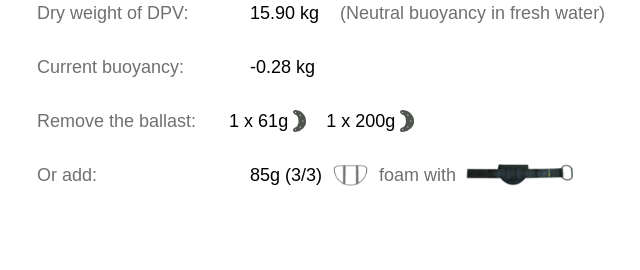
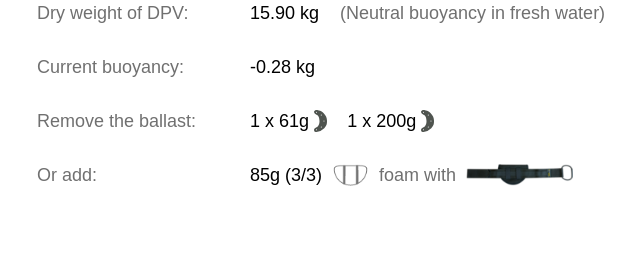
Before and after one commit to LoundGY/loundgy.github.io, a PHP site: page / in a window 1280 px wide. Shown: the part 408-678 px from the top of the page, without its empty margins (253-893 px from the left). Run offline with PHP 8.4, Linux system fonts and the light colour scheme.

Commit message:
fix position

```diff
--- a/css/style.css
+++ b/css/style.css
@@ -473,8 +473,8 @@ ul.selectboxssmenu > li.selectoption:hover {
   display: -webkit-box;
   display: -ms-flexbox;
   display: flex;
-  position: relative;
-  left: 33px;
+  position: absolute;
+  left: 213px;
 }
 
 .mainBlock__parameters .right .details .detail {
--- a/css/style.scss
+++ b/css/style.scss
@@ -328,8 +328,8 @@ ul.selectboxssmenu > li.selectoption:hover {
             }
             .details {
                 display: flex;
-                position: relative;
-                left: 33px;
+                position: absolute;
+                left: 213px;
                 .detail {
                     height: 22px;
                     display: flex;
--- a/index.html
+++ b/index.html
@@ -51,7 +51,8 @@
                 <div class="weight">Dry weight of DPV:<span class="right__span">15.90 kg</span><span
                         class="right__span2">(Neutral buoyancy in fresh water)</span></div>
                 <div class="buoyancy">Current buoyancy:<span class="right__span">-0.28 kg</span></div>
-                <div class="ballast">Remove the ballast:<div class="details">
+                <div class="ballast"><span> Remove the ballast:</span>
+                    <div class="details">
                         <div class="detail"> <span class="right__span3">1 x 61g</span><img
                                 src="./assets/images/icons/detail.svg" alt=""></div>
                         <div class="detail">
```
Also changed, not shown: 1 other file.
